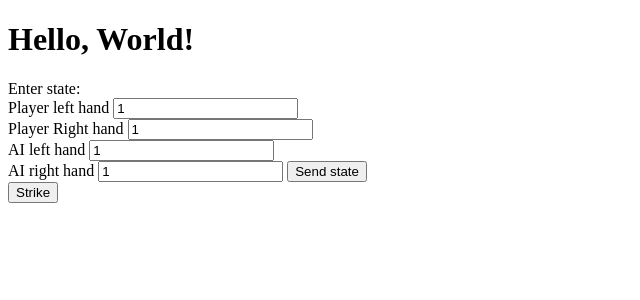
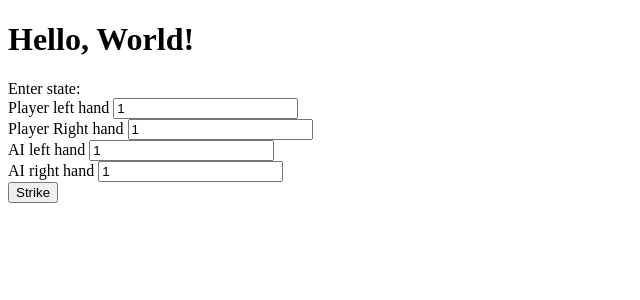
Before and after one commit to jacksonhmg/chopsticks-ai, a Python web app: template rp_flask_api/templates/home.html in a window 1280 px wide. Shown: the top 300 px of the page, without its empty margins (0-640 px from the left). Run offline with Jinja, Linux system fonts and the light colour scheme; the template is opened without the code that fills it, so the values that code supplies are empty.

Commit message:
remove send state button

```diff
--- a/rp_flask_api/templates/_send_state.html
+++ b/rp_flask_api/templates/_send_state.html
@@ -19,5 +19,4 @@
         <span>AI right hand</span>
         <input class="AR" name="arrayInput[]" type="text" value="1" readonly/>
     </label>
-    <button data-action="send">Send state</button>
 </form>
```
